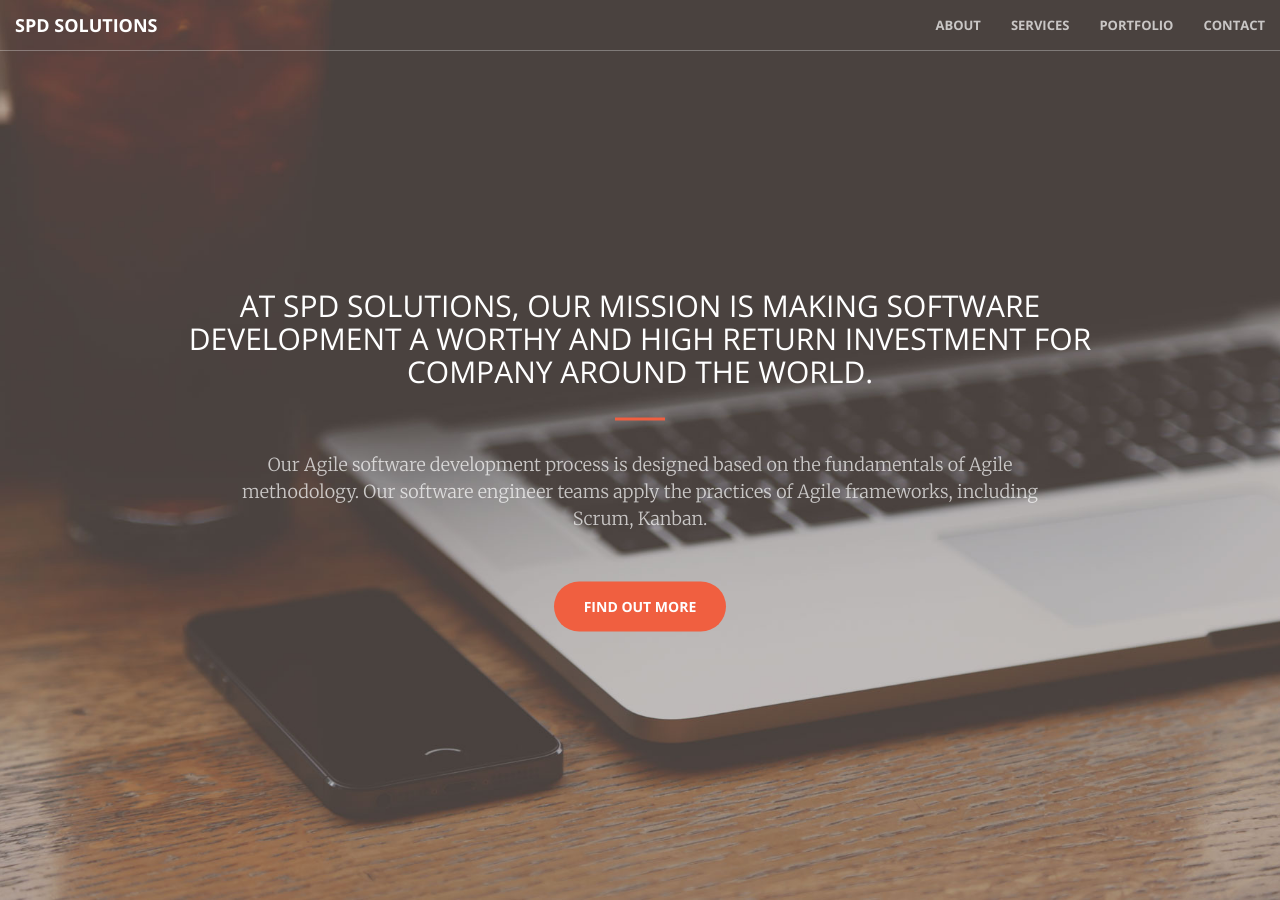
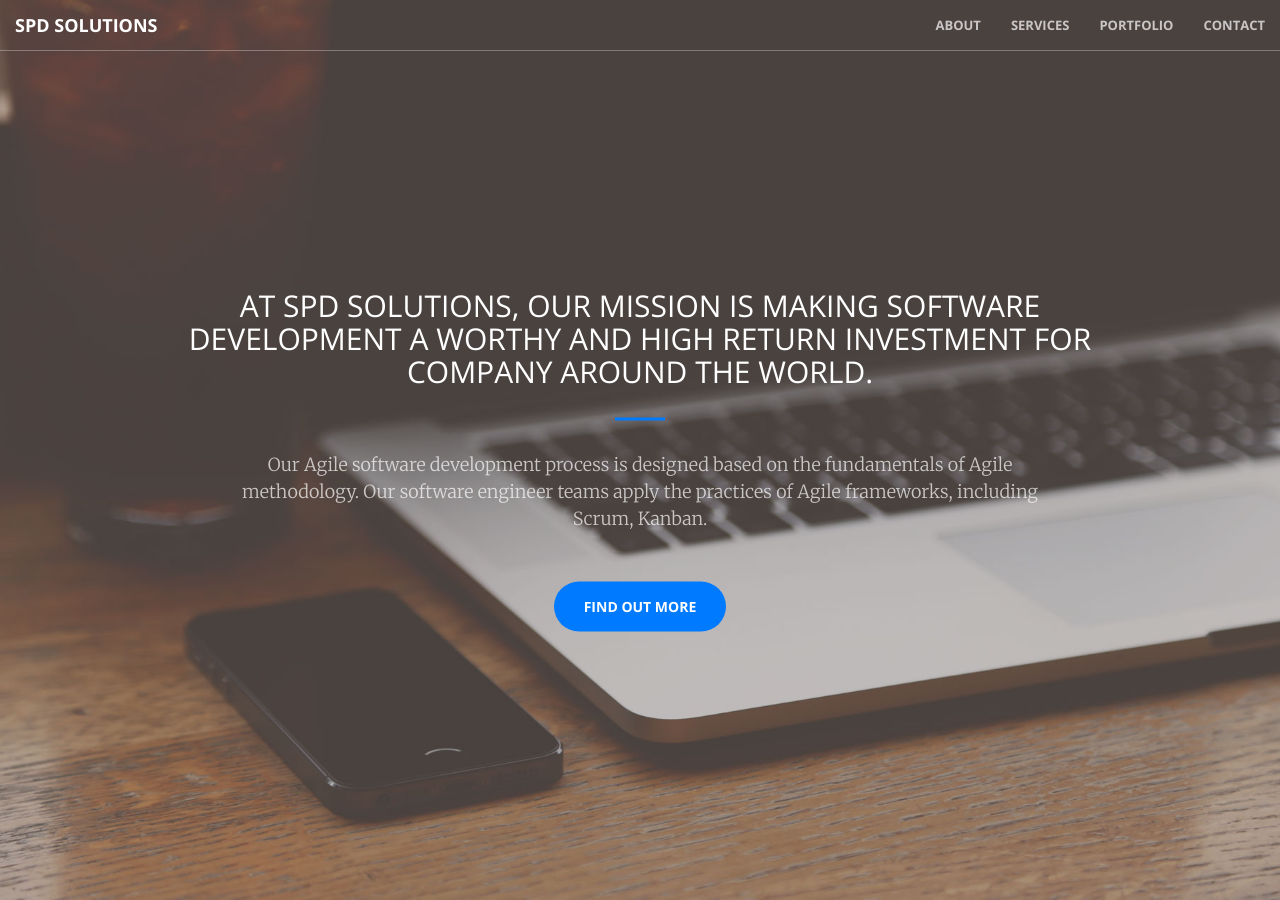
Before and after one commit to spd-software/spd-software.github.io, a Jekyll site: the page built from index.html, in a window 1280 px wide and 900 px high. Built offline with Jekyll 4.4.1, drawn with Linux system fonts in a browser that asks for light colours; some of the changed text lies outside the part shown.

Commit message:
Change theme color

```diff
--- a/_includes/contact.html
+++ b/_includes/contact.html
@@ -12,15 +12,15 @@
                 <p>{{ site.twitter_username }}</p>
             </a>
         </div> -->
-        <div class="col-lg-2 col-lg-offset-1 text-center">
+        <div class="col-lg-2 col-lg-offset-1 text-center" >
             <a href="mailto:{{ site.email }}">
             <i class="fa fa-envelope-o fa-3x wow bounceIn" data-wow-delay=".1s"></i>
                 <p>{{ site.email }}</p>
             </a>
         </div>
-        <!-- <div class="col-lg-2 col-lg-offset-1 text-center">
+        <div class="col-lg-2 col-lg-offset-1 text-center">
             <p><Address>Add: Sunrise Building 2nd Floor, 2/9 Street, Hai Chau District, Da Nang, Vietnam</Address></p>
-        </div> -->
+        </div>
 
 
 
--- a/css/main.scss
+++ b/css/main.scss
@@ -34,8 +34,8 @@
 // }
 
 // variables.less
-$theme-primary: #F05F40;
-$theme-dark: #222;
+$theme-primary: #007bff;
+$theme-dark: #868e96;
 
 // Import partials from `sass_dir` (defaults to `_sass`)
 @import
```
